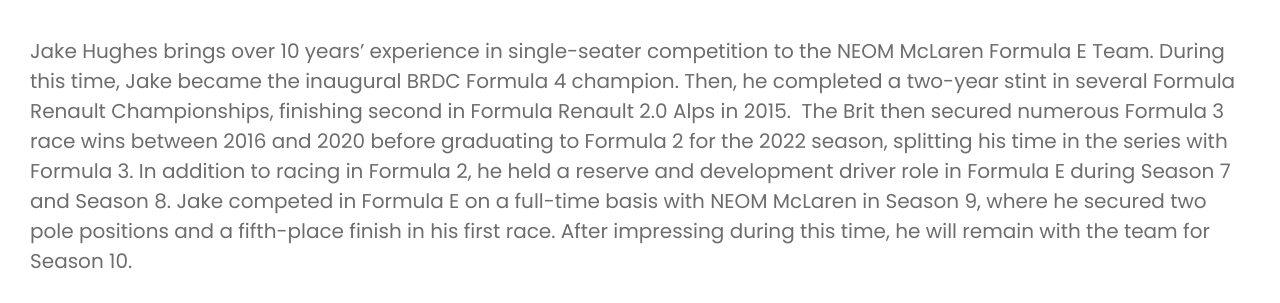
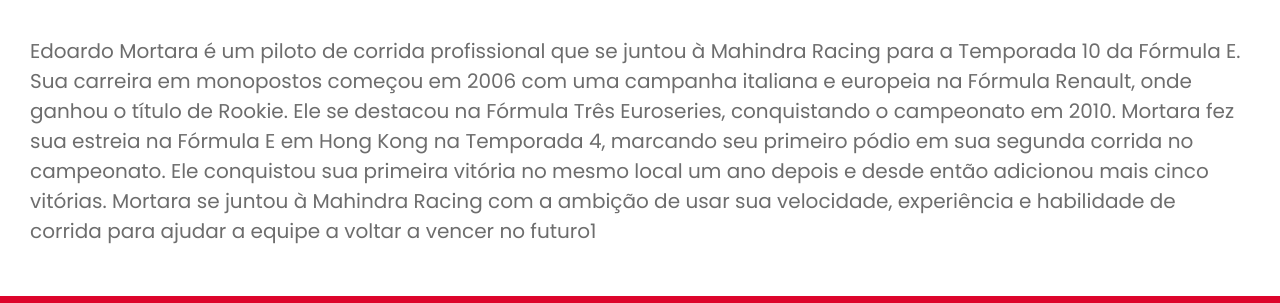
Before and after one commit to FabricioBettarello/Mahindra-Racing, a plain HTML site: page pilotos/edoardo.html in a window 1280 px wide. Shown: the part 619-922 px from the top of the page. Drawn offline with nearby package versions, Linux system fonts and the light colour scheme; files whose address does not match are found by name.

Commit message:
Edoardo
Texto descritivo sobre Edoardo Mortara na Mahindra Racing

```diff
--- a/pilotos/edoardo.html
+++ b/pilotos/edoardo.html
@@ -28,11 +28,7 @@
                 <img src="../assets/images/Edoardo-banner.png" alt="">
                 <h2>Edoardo Mortara</h2>
                 <h3>Driver, Mahindra racing</h3>
-                <p>Jake Hughes brings over 10 years’ experience in single-seater competition to the NEOM McLaren Formula E Team. During this time, Jake became the inaugural BRDC Formula 4 champion. Then, he completed a two-year stint in several Formula Renault Championships, finishing second in Formula Renault 2.0 Alps in 2015.
-
-                    The Brit then secured numerous Formula 3 race wins between 2016 and 2020 before graduating to Formula 2 for the 2022 season, splitting his time in the series with Formula 3. In addition to racing in Formula 2, he held a reserve and development driver role in Formula E during Season 7 and Season 8.
-
-                    Jake competed in Formula E on a full-time basis with NEOM McLaren in Season 9, where he secured two pole positions and a fifth-place finish in his first race. After impressing during this time, he will remain with the team for Season 10. </p>
+                <p>Edoardo Mortara é um piloto de corrida profissional que se juntou à Mahindra Racing para a Temporada 10 da Fórmula E. Sua carreira em monopostos começou em 2006 com uma campanha italiana e europeia na Fórmula Renault, onde ganhou o título de Rookie. Ele se destacou na Fórmula Três Euroseries, conquistando o campeonato em 2010. Mortara fez sua estreia na Fórmula E em Hong Kong na Temporada 4, marcando seu primeiro pódio em sua segunda corrida no campeonato. Ele conquistou sua primeira vitória no mesmo local um ano depois e desde então adicionou mais cinco vitórias. Mortara se juntou à Mahindra Racing com a ambição de usar sua velocidade, experiência e habilidade de corrida para ajudar a equipe a voltar a vencer no futuro1</p>
     </section>
     <button onclick="topFunction()" id="backToTop" title="Go to top"><i class="bi bi-arrow-up-circle-fill"></i></button>
     <footer>
```
